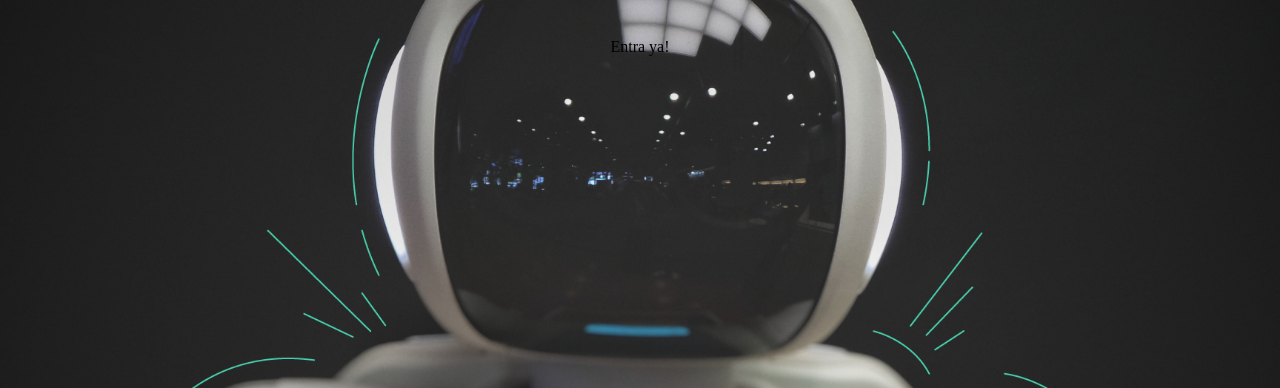
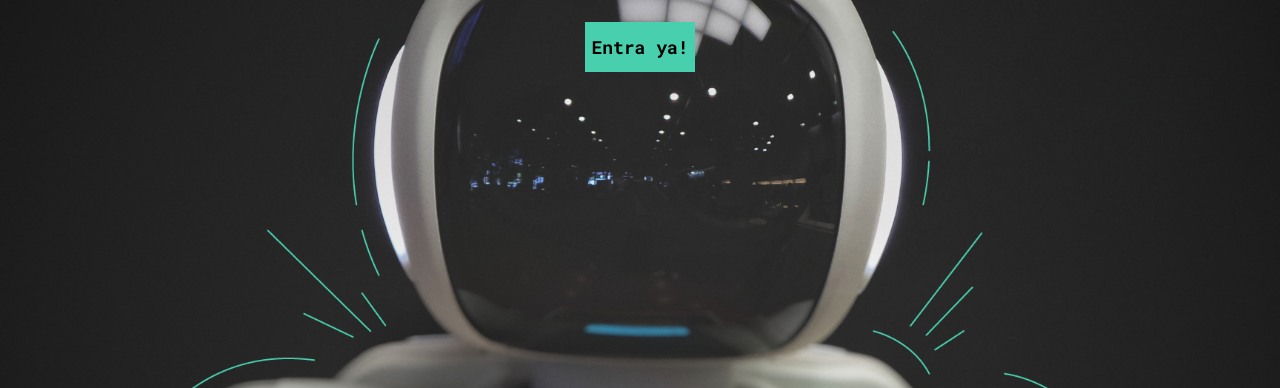
Before and after one commit to ericgomez/Platzi-blog, a plain HTML site: page index.html in a window 1280 px wide. Shown: the part 412-800 px from the top of the page. Drawn offline with Linux system fonts and the light colour scheme.

Commit message:
Terminando el Home

```diff
--- a/css/main.css
+++ b/css/main.css
@@ -1,6 +1,7 @@
 @import url('https://fonts.googleapis.com/css2?family=Roboto+Mono:wght@400;500;700&family=Roboto+Slab:wght@400;700&family=Roboto:wght@400;500;700;900&display=swap');
 
 body {
+  font-family: 'Roboto Mono', monospace;
   margin: 0;
   padding: 0;
   position: fixed;
@@ -88,4 +89,14 @@ nav .profile-link a {
   letter-spacing: 10px;
   color: black;
   text-align: center;
+  color: white;
 }
+.home-main-button {
+  width: 110px;
+  height: 50px;
+  background: #48cfad;
+  text-align: center;
+  font-weight: 700;
+  font-size: 18px;
+  line-height: 50px;
+}
```
